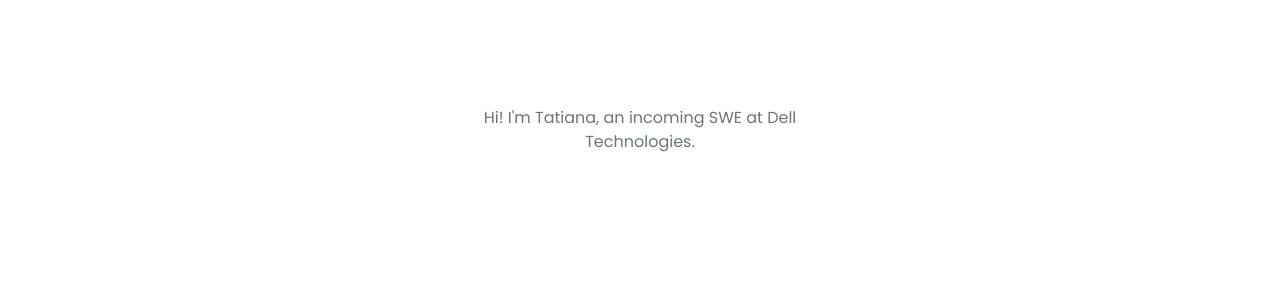
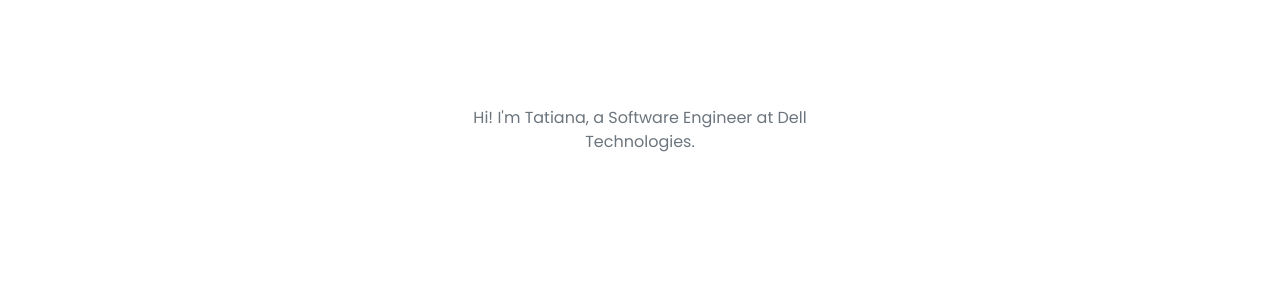
Before and after one commit to tatianabarbone/tatianabarbone.github.io, a Jekyll site: the page built from pages/index.md, in a window 1280 px wide. Shown: the part 405-705 px from the top of the page. Built offline with Jekyll 4.4.1, drawn with Linux system fonts in a browser that asks for light colours; nearby versions of some CDN libraries.

Commit message:
aug 21 update

```diff
--- a/_config.yml
+++ b/_config.yml
@@ -21,7 +21,7 @@
 title: Tatiana Barbone
 
 description         : >-
-  Hi! I'm Tatiana, an incoming SWE at Dell Technologies.
+  Hi! I'm Tatiana, a Software Engineer at Dell Technologies.
 
 baseurl: "" # the subpath of your site, e.g. /blog
 github_username:  tatianabarbone
```
